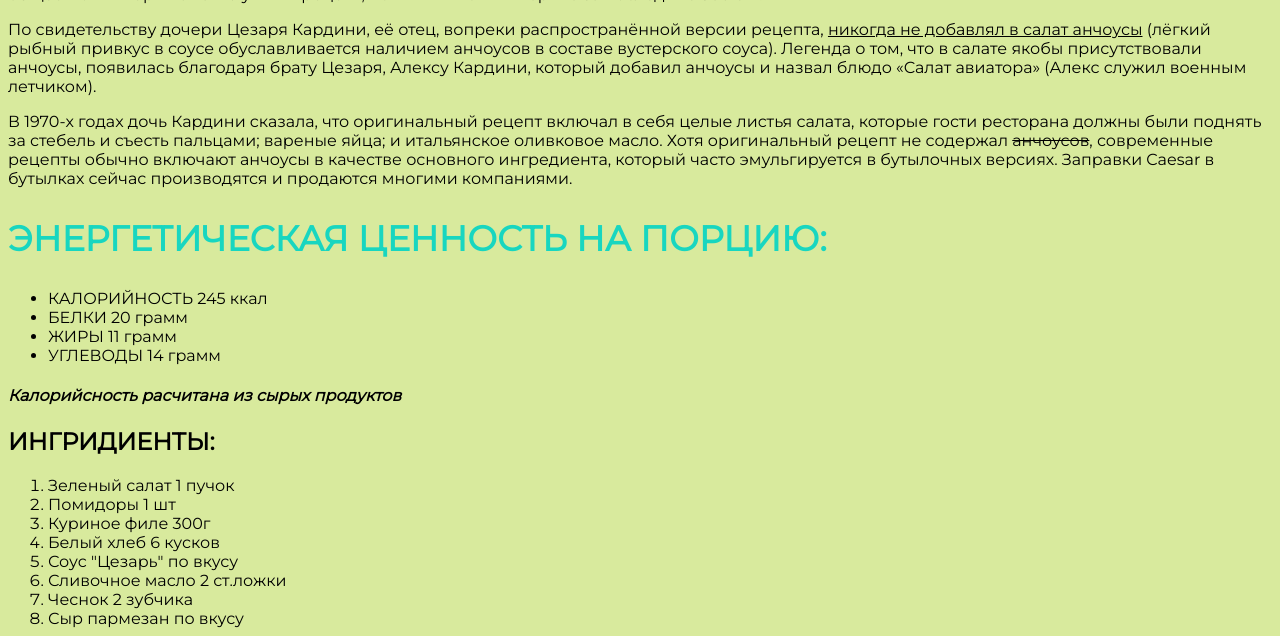
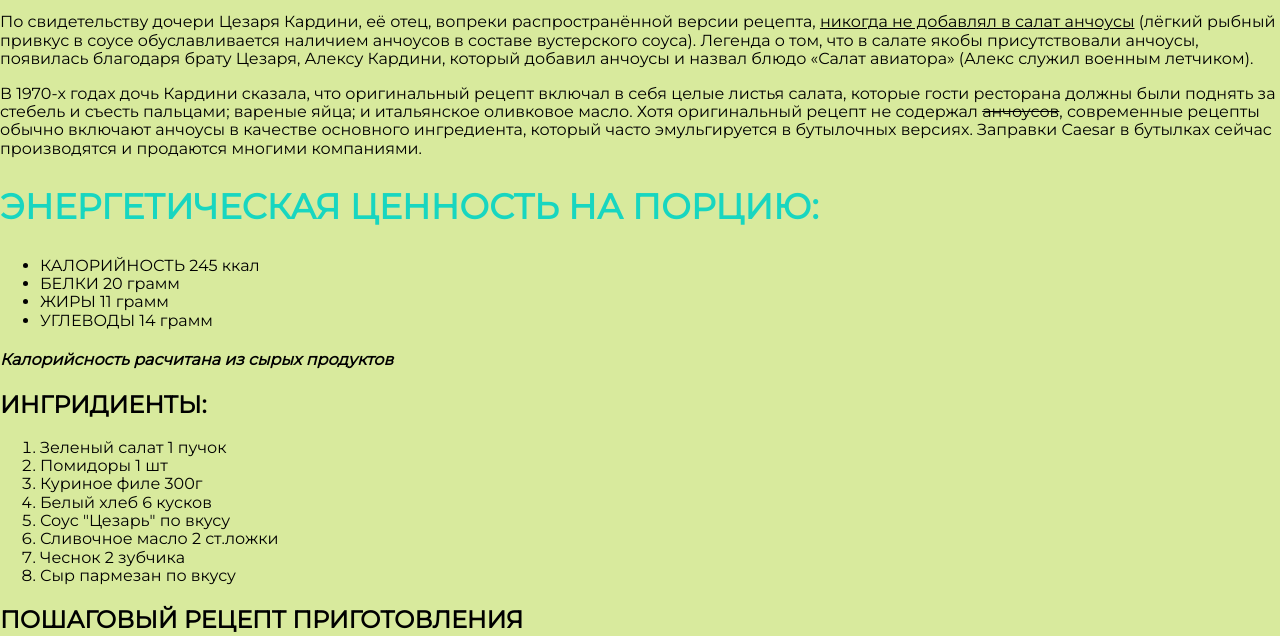
Before and after one commit to armblaster/education, a plain HTML site: page index.html in a window 1280 px wide. Shown: the part 235-871 px from the top of the page. Drawn offline with nearby package versions, Linux system fonts and the light colour scheme.

Commit message:
Мелкие правки и подключение normalize.css

```diff
--- a/index.html
+++ b/index.html
@@ -2,7 +2,9 @@
 <html>
 <head>
    <meta charset="utf-8">
-       <link rel="stylesheet" href="style.css">
+   <meta name="viewport" content="width=device-width, initial-scale=1.0">
+   <link rel="stylesheet" href="https://cdn.jsdelivr.net/npm/normalize.css@8.0.1/normalize.css">
+   <link rel="stylesheet" href="/style.css">
    <title>Салат Цезарь</title>
       <link rel="preconnect" href="https://fonts.googleapis.com">
 <link rel="preconnect" href="https://fonts.gstatic.com" crossorigin>
@@ -18,7 +20,7 @@
             <p><b>Салат получил название не по имени Гая Юлия Цезаря, а по имени человека, наиболее часто называемого автором этого блюда — американского повара итальянского происхождения Цезаря Кардини (Caesar Cardini  (англ.)рус.).</b> По легенде, салат был изобретён Кардини 4 июля 1924 года (в День независимости США), когда на кухне почти ничего не осталось, а посетители требовали пищи. В 1953 году салат «Цезарь» отмечен Эпикурейским обществом в Париже как «лучший рецепт, появившийся в Америке за последние 50 лет».</p>
             <p>По свидетельству дочери Цезаря Кардини, её отец, вопреки распространённой версии рецепта, <u>никогда не добавлял в салат анчоусы</u> (лёгкий рыбный привкус в соусе обуславливается наличием анчоусов в составе вустерского соуса). Легенда о том, что в салате якобы присутствовали анчоусы, появилась благодаря брату Цезаря, Алексу Кардини, который добавил анчоусы и назвал блюдо «Салат авиатора» (Алекс служил военным летчиком).</p>
             <p>В 1970-х годах дочь Кардини сказала, что оригинальный рецепт включал в себя целые листья салата, которые гости ресторана должны были поднять за стебель и съесть пальцами; вареные яйца; и итальянское оливковое масло.
-              Хотя оригинальный рецепт не содержал <s>анчоусов</s>, современные рецепты обычно включают анчоусы в качестве основного ингредиента, который часто эмульгируется в бутылочных версиях. Заправки Caesar в бутылках сейчас производятся и продаются многими компаниями.</p>
+            Хотя оригинальный рецепт не содержал <del>анчоусов</del>, современные рецепты обычно включают анчоусы в качестве основного ингредиента, который часто эмульгируется в бутылочных версиях. Заправки Caesar в бутылках сейчас производятся и продаются многими компаниями.</p>
 
    <h2 class="title"> ЭНЕРГЕТИЧЕСКАЯ ЦЕННОСТЬ НА ПОРЦИЮ:</h2>
             <ul>
@@ -85,7 +87,6 @@
 
 <img src="img/9.jpg" alt="cesar">
 
-        <h3>Полейте оставшимся чесночным соусом. Простой салат Цезарь с курицей украсьте помидорами черри и перепелиными яйцами. Посыпьте тертым сыром и сразу подайте на стол.
-</h3>
+      <h3>Полейте оставшимся чесночным соусом. Простой салат Цезарь с курицей украсьте помидорами черри и перепелиными яйцами. Посыпьте тертым сыром и сразу подайте на стол.</h3>
    </body>
 </html>
```
Lines whose indentation alone changed are shown as unchanged.
